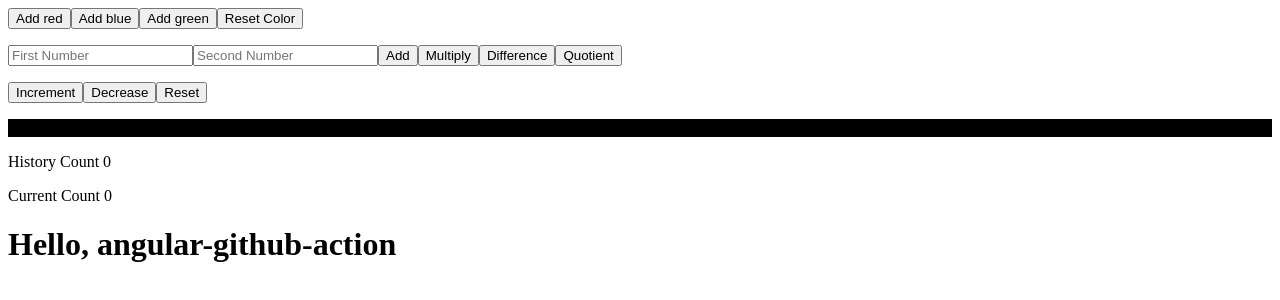
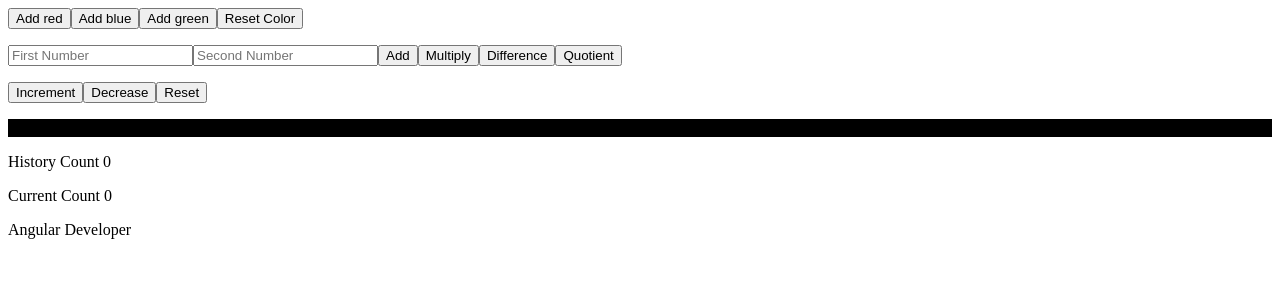
Before and after one commit to veslino-marc/angular_github_actions, an Angular app: page / in a window 1280 px wide. Shown: the top 300 px of the page. Built offline with nearby package versions, Linux system fonts and the light colour scheme.

Commit message:
add myName signal to app.ts and display it in app

```diff
--- a/src/app/app.html
+++ b/src/app/app.html
@@ -31,8 +31,6 @@
 <p>History Count {{count()}}</p>
 <p>Current Count {{history()}}</p>
 
-
-
-<h1>Hello, angular-github-action</h1>
+<p>{{myName()}}</p>
 
 <router-outlet />
--- a/src/app/app.ts
+++ b/src/app/app.ts
@@ -10,6 +10,7 @@ import { RouterOutlet } from '@angular/router';
   styleUrl: './app.scss'
 })
 export class App {
+  myName = signal('Angular Developer');
   colors = signal<string[]>([]);
   fnum = signal('');
   snum = signal('');
```
Also changed, not shown: 1 other file (tests, documents, lock files or other folders).
